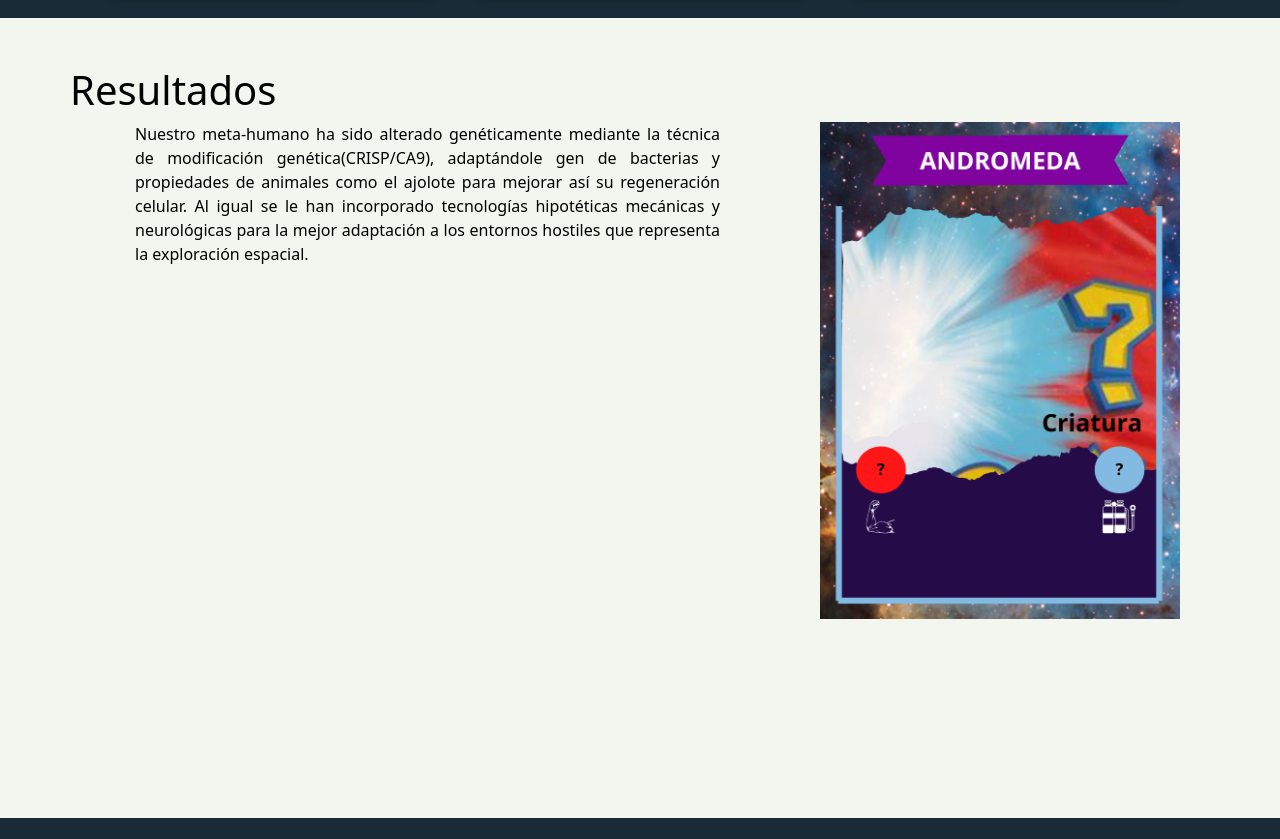
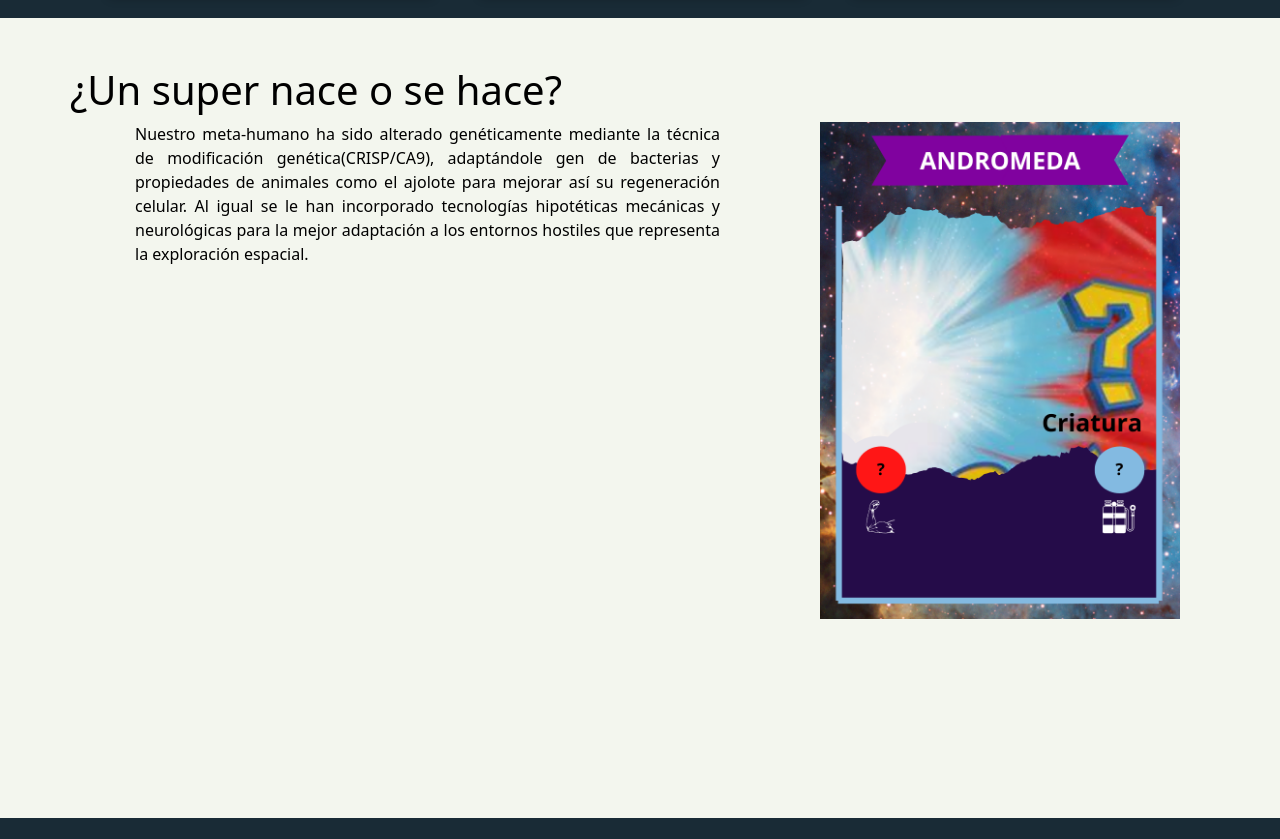
Before and after one commit to Ulises-Mendiola/NoTenemosNombre, a plain HTML site: page index.html in a window 1280 px wide. Shown: the part 3288-4127 px from the top of the page. Drawn offline with nearby package versions, Linux system fonts and the light colour scheme.

Commit message:
Update index.html

```diff
--- a/index.html
+++ b/index.html
@@ -123,7 +123,7 @@
 
 	<section class="Cap4" id="Resultados">
 		<br><br>
-		<strong><h2>Resultados</h2></strong>
+		<strong><h2>¿Un super nace o se hace?</h2></strong>
 		<div class="Marco-Teorico">
 		    <div class="contenido-textos">
 		        <p>Nuestro meta-humano ha sido alterado genéticamente mediante la técnica de modificación genética(CRISP/CA9), adaptándole gen de bacterias y propiedades de animales como el ajolote para mejorar así su regeneración celular. Al igual se le han incorporado tecnologías hipotéticas mecánicas y neurológicas para la mejor adaptación a los entornos hostiles que representa la exploración espacial.</p>
```
